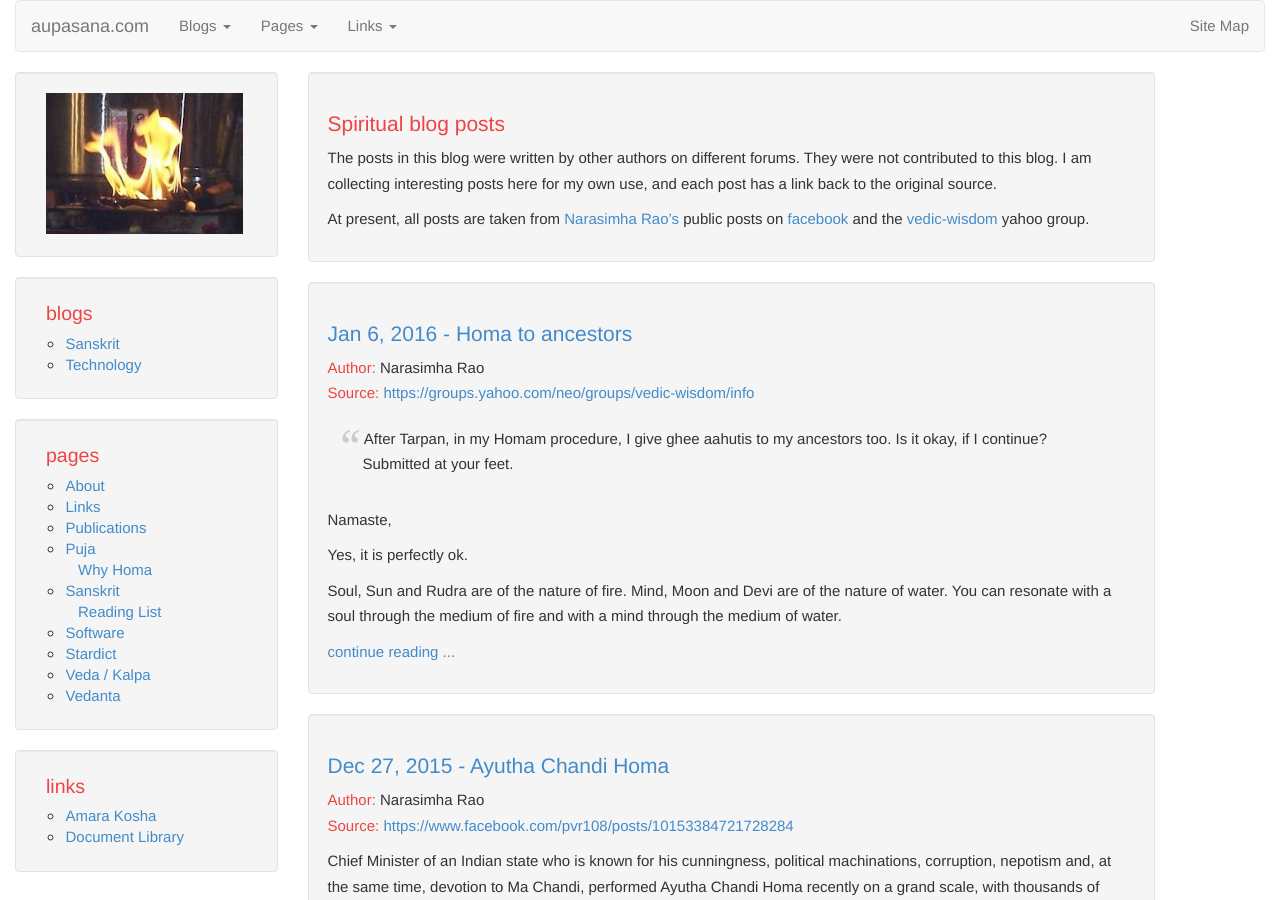
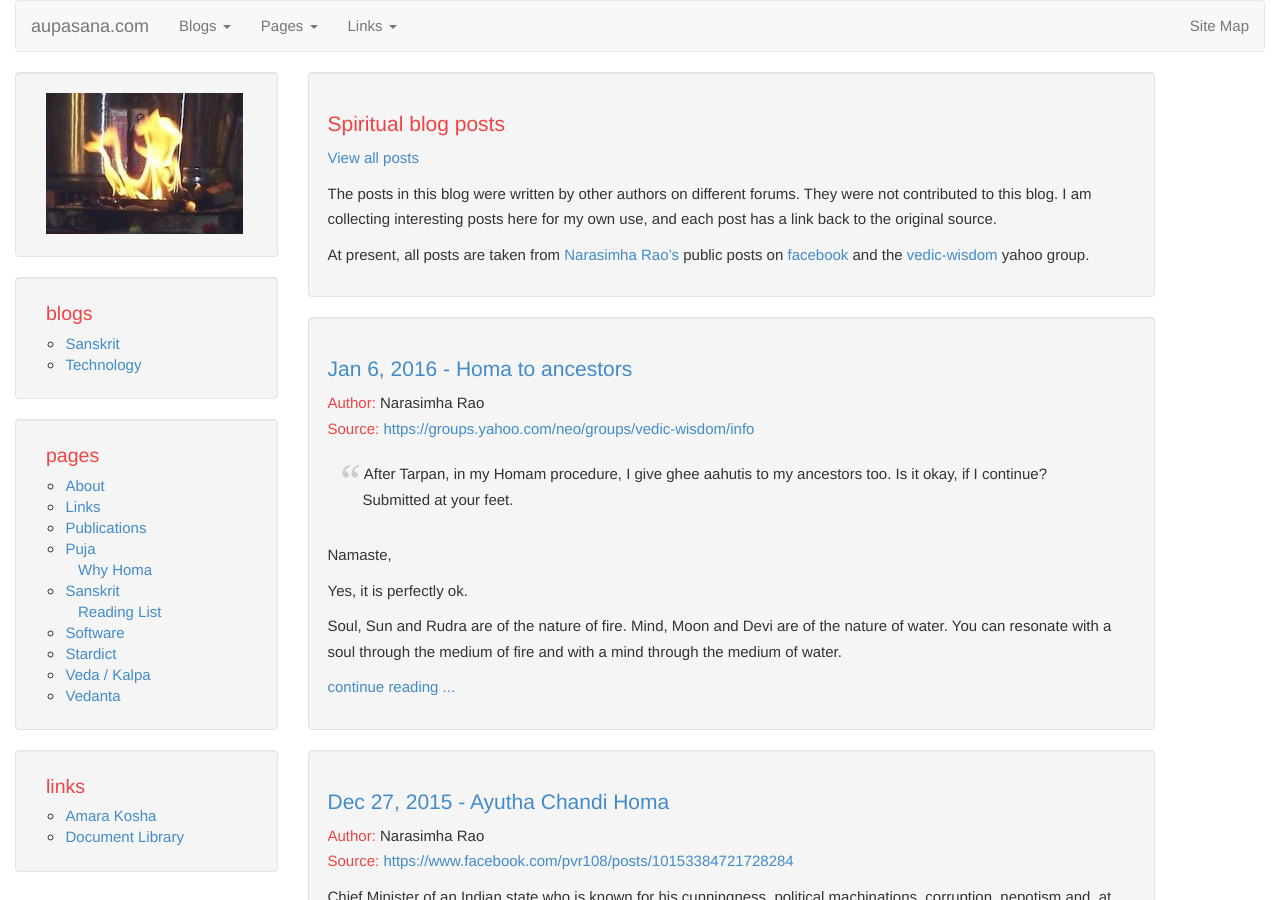
Before and after one commit to aupasana/aupasana.github.io, a Jekyll site: the page built from blog/spiritual.md, in a window 1280 px wide and 900 px high. Built offline with Jekyll 4.4.1, drawn with Linux system fonts in a browser that asks for light colours.

Commit message:
add links to all posts at the top of the each blog page

```diff
--- a/_layouts/blog.html
+++ b/_layouts/blog.html
@@ -4,6 +4,7 @@ layout: default
 {% if page.title != nil %}
   <div class="well">
     <h1>{{ page.title }}</h1>
+    <a href="{{ site.baseurl}}/blog/{{page.blog}}_archive.html">View all posts</a>
   </div>
 {% endif %}
 
@@ -71,6 +72,6 @@ layout: default
 
 <div class="article">
   <div class="well">
-    <a href="{{ site.baseurl}}/blog/{{page.blog}}_archive">View all {{page.blog}} blog posts</a>
+    <a href="{{ site.baseurl}}/blog/{{page.blog}}_archive.html">View all {{page.blog}} blog posts</a>
   </div>
 </div>
--- a/blog/spiritual.md
+++ b/blog/spiritual.md
@@ -7,6 +7,8 @@ omitcategories: true
 {::options parse_block_html="true" /}
 <div class="well">
 # Spiritual blog posts
+
+<a href="{{ site.baseurl}}/blog/{{page.blog}}_archive.html">View all posts</a>
 
 The posts in this blog were written by other authors on different forums.
 They were not contributed to this blog. I am collecting interesting posts
```
